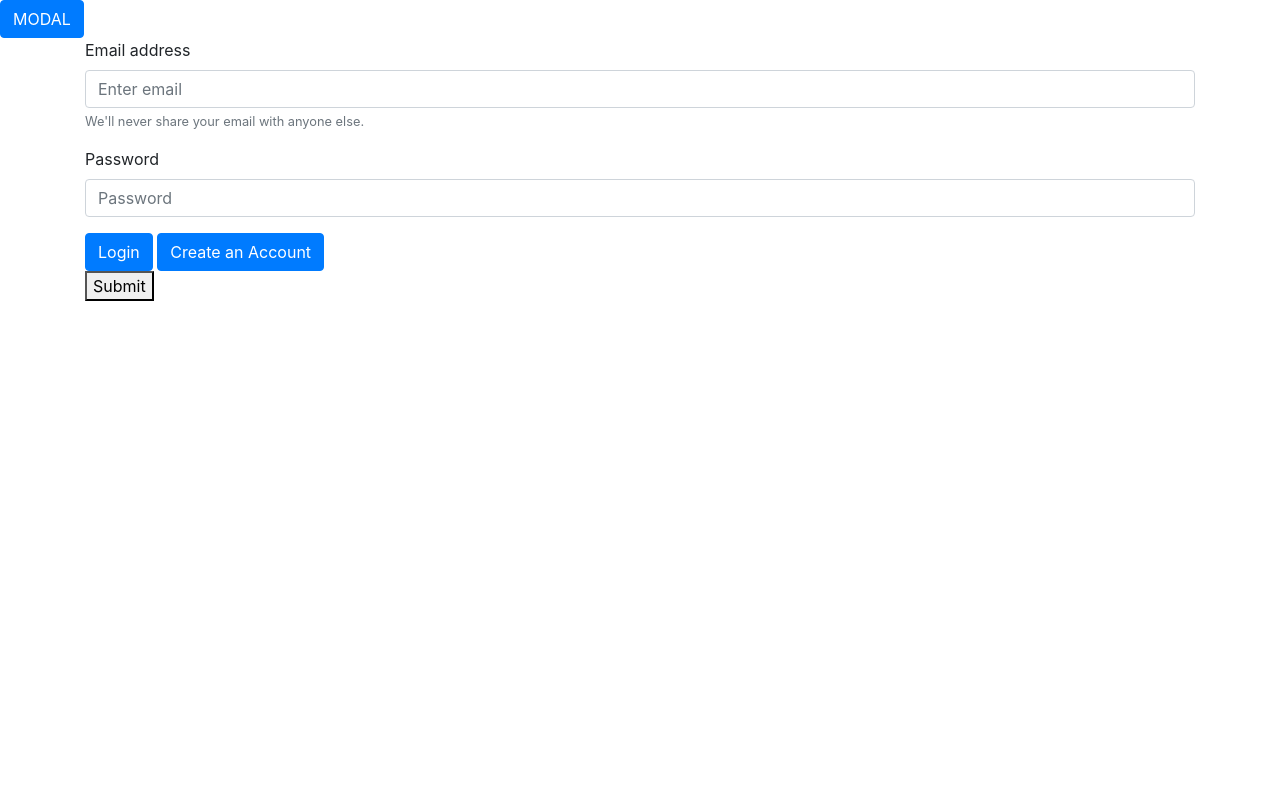
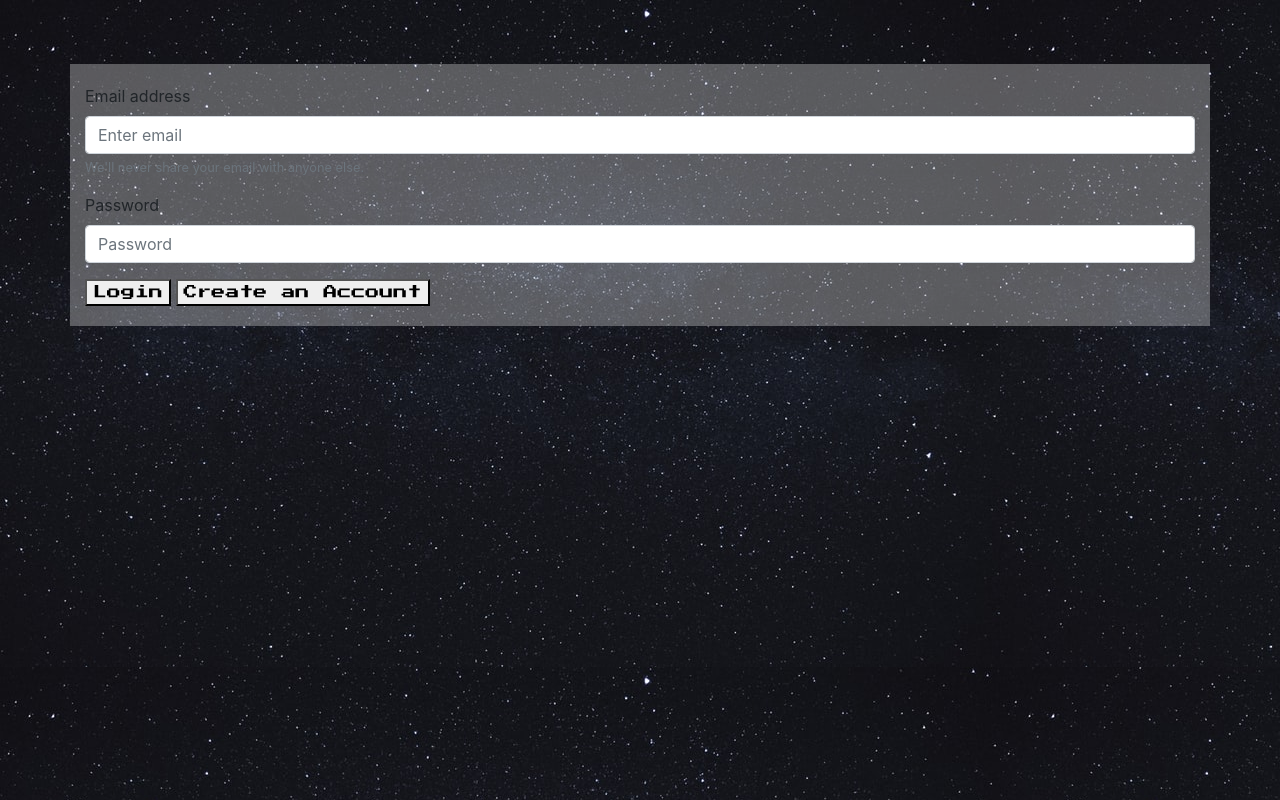
Before and after one commit to SwathiPottigari/Space-Trade, a website: page views/login.html in a window 1280 px wide. Drawn offline with nearby package versions, Linux system fonts and the light colour scheme.

Commit message:
added file path to head of login and selectgame index files

```diff
--- a/views/login.html
+++ b/views/login.html
@@ -2,22 +2,27 @@
 <html lang="en">
 
 <head>
-  <meta charset="UTF-8">
-  <meta name="viewport" content="width=device-width, initial-scale=1.0">
+  <!-- Required meta tags -->
+  <meta charset="utf-8">
+  <meta name="viewport" content="width=device-width, initial-scale=1.0" />
   <meta http-equiv="X-UA-Compatible" content="ie=edge">
+  <!-- Bootstrap CSS -->
+  <link rel="stylesheet" href="https://stackpath.bootstrapcdn.com/bootstrap/4.3.1/css/bootstrap.min.css"
+    integrity="sha384-ggOyR0iXCbMQv3Xipma34MD+dH/1fQ784/j6cY/iJTQUOhcWr7x9JvoRxT2MZw1T" crossorigin="anonymous">
+  <!-- Link to CSS -->
+  <link rel="stylesheet" type="text/css" href="/assets/css/style.css">
+  <!-- Google font link -->
+  <link href="https://fonts.googleapis.com/css?family=Press+Start+2P&display=swap" rel="stylesheet">
+
   <title>Space Trader</title>
-  <link rel="stylesheet" href="https://maxcdn.bootstrapcdn.com/bootstrap/4.0.0/css/bootstrap.min.css"
-    integrity="sha384-Gn5384xqQ1aoWXA+058RXPxPg6fy4IWvTNh0E263XmFcJlSAwiGgFAW/dAiS6JXm" crossorigin="anonymous">
+
 </head>
 
 <body>
-  <div id="modalHolder">
-
-  </div>
-  <button id="modalDisplay" type="button" class="btn btn-primary">MODAL</button>
-
 
   <div class="container">
+    <div class=row>
+      <div class="col">
         <form>
           <div class="form-group">
             <label for="exampleInputEmail1">Email address</label>
@@ -28,12 +33,15 @@
             <label for="exampleInputPassword1">Password</label>
             <input type="password" class="form-control" id="pword" placeholder="Password">
           </div>
-      <button id="loginBtn" type="submit" class="btn btn-primary">Login</button>
-      <button id="newAccountBtn" type="submit" class="btn btn-primary">Create an Account</button>
+          <button id="loginBtn" type="submit">Login</button>
+          <button id="newAccountBtn" type="submit">Create an Account</button>
+      </div>
+    </div>
     </form>
+  </div>
 
-    <button id="test">Submit</button>
-  </div>
+
+
   <script src="https://code.jquery.com/jquery-3.4.1.min.js"
     integrity="sha256-CSXorXvZcTkaix6Yvo6HppcZGetbYMGWSFlBw8HfCJo=" crossorigin="anonymous"></script>
   <script src="https://cdnjs.cloudflare.com/ajax/libs/popper.js/1.12.9/umd/popper.min.js"
```
Also changed, not shown: views/selectgame.html (+30 -8 lines). Lines whose indentation alone changed are shown as unchanged.
